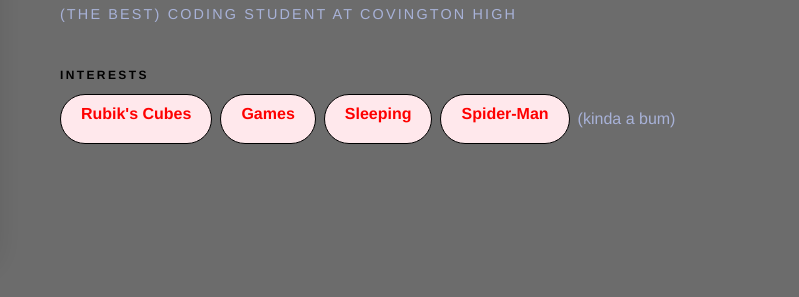
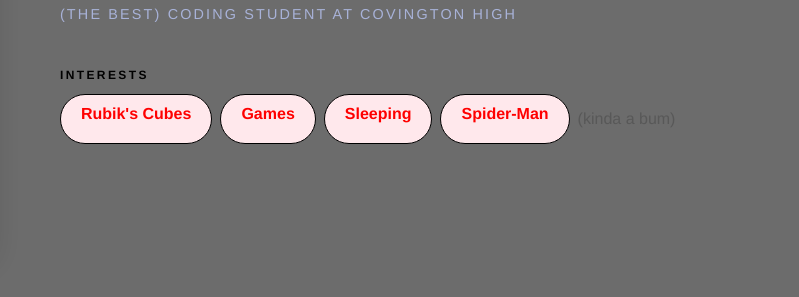
Before and after one commit to Brandon-J12/Brandon-J12.github.io, a plain HTML site: page index.html in a window 1280 px wide. Shown: the part 485-782 px from the top of the page, 481-1280 px from the left. Drawn offline with Linux system fonts and the light colour scheme.

Commit message:
slight color change

```diff
--- a/index.html
+++ b/index.html
@@ -19,7 +19,9 @@
 
     <main>
       <div class="sidebar">
-     <img class="sidebar-img" src="https://encrypted-tbn0.gstatic.com/images?q=tbn:ANd9GcTHKdKcmOQIMkGhz40JUjIiPY_heh74l1hx2_AgcoQCcCq0UlVUpAtJ4JvJ:https://ih1.redbubble.net/image.5113026974.0367/farp,small,wall_texture,product,750x1000.u1.jpg&s=10" alt="My image" />
+        <img class="sidebar-img"
+          src="https://encrypted-tbn0.gstatic.com/images?q=tbn:ANd9GcTHKdKcmOQIMkGhz40JUjIiPY_heh74l1hx2_AgcoQCcCq0UlVUpAtJ4JvJ:https://ih1.redbubble.net/image.5113026974.0367/farp,small,wall_texture,product,750x1000.u1.jpg&s=10"
+          alt="My image" />
       </div>
 
       <div class="content">
@@ -32,7 +34,7 @@
             <li>Games</li>
             <li>Sleeping</li>
             <li>Spider-Man</li>
-      <p>(kinda a bum)</p>
+            <p id="sub-text">(kinda a bum)</p>
           </ul>
         </div>
       </div>
--- a/style.css
+++ b/style.css
@@ -111,7 +111,9 @@ h2 {
   border-color: #000000;
   color: #ff0000;
 }
-
+#sub-text{
+  color: #585858fc
+}
 #interests li:hover {
   background: #000000;
   color: #ff0000;
@@ -212,7 +214,10 @@ nav h1 {
   background: #fff;
   border: 1px solid #000000;
   border-radius: 12px;
-  transition: background 0.25s ease, color 0.25s ease, transform 0.25s ease;
+  transition:
+    background 0.25s ease,
+    color 0.25s ease,
+    transform 0.25s ease;
 }
 
 #portfolio a:hover {
```
Also changed, not shown: portfolio.html (+2 -0 lines). Lines whose indentation alone changed are shown as unchanged.
